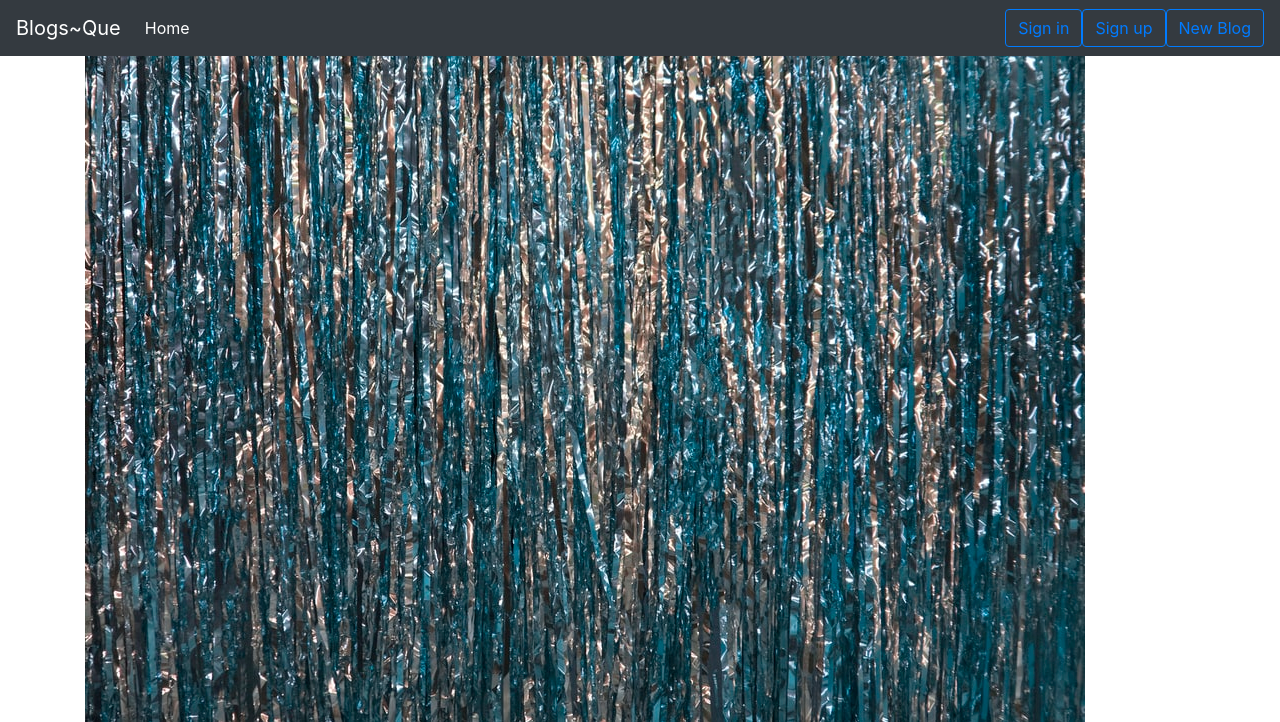
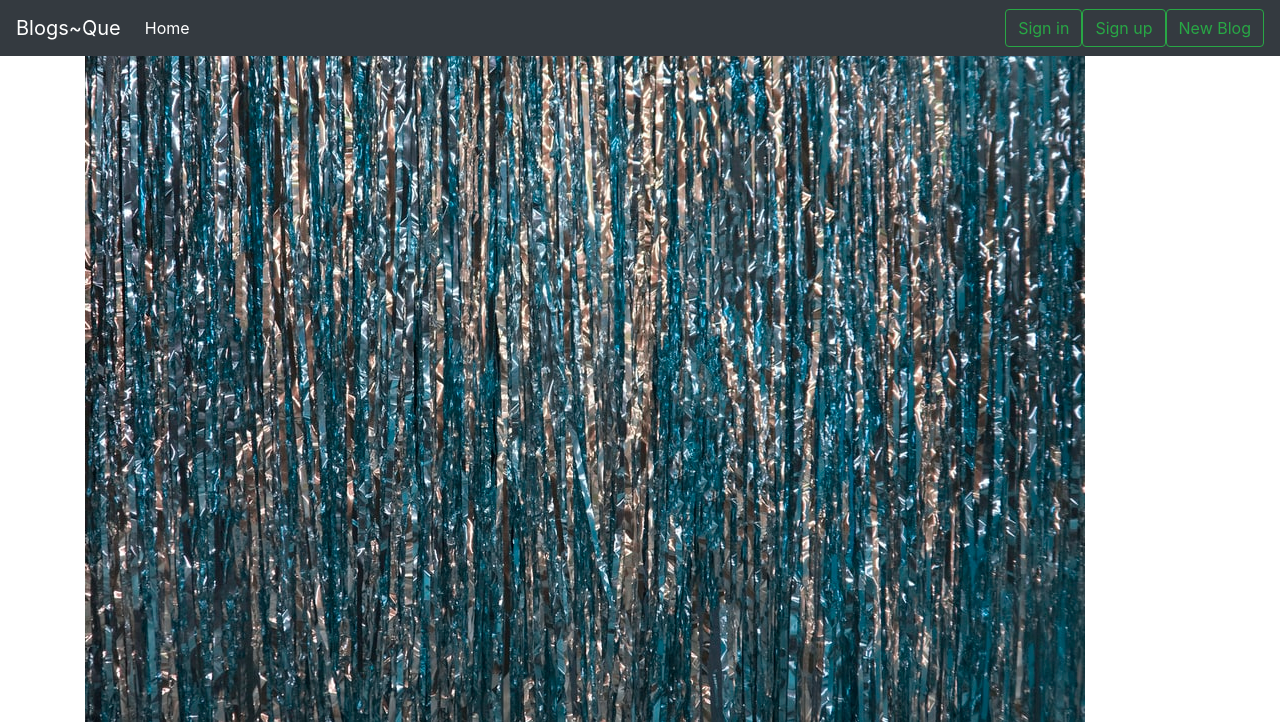
Before and after one commit to sheillanjoroge/Blogs-Que, a Flask app: page /authenticate/login in a window 1280 px wide. Shown: the top 722 px of the page. Run offline with Flask 2, Linux system fonts and the light colour scheme; some libraries are stand-ins or nearby versions; some web fonts are replaced.

Commit message:
change landing page styling

```diff
--- a/app/templates/auth/login.html
+++ b/app/templates/auth/login.html
@@ -2,7 +2,7 @@
 {% import 'bootstrap/wtf.html' as wtf%}
 
 {% block content %}
-<link rel="stylesheet" href="{{url_for('static', filename = 'static/images')}}">
+<link rel="stylesheet" href="{{url_for('static', filename = 'images')}}">
 
 <div class="container">
 <img src="./images/loginbg.jpeg" alt="">
--- a/app/templates/index.html
+++ b/app/templates/index.html
@@ -8,11 +8,11 @@
 <img src="../images/Z.png" alt="logo">
     <div>
         <h1 class="text-center"
-            style="letter-spacing: 5px;font-family: 'Euphoria Script', cursive;color: rgb(19, 56, 3);"><strong>
+            style="letter-spacing: 5px;font-family: 'Euphoria Script', cursive;color: rgb(40, 87, 20);"><strong>
             Blogs-Que</strong></h1>
         <p class="text-center"
             style="color: black;font-style: italic;font-family: 'Times New Roman', Times, serif;">
-            Feel free to Post and leave comments... </p>
+            Feel free to Post and comment... </p>
     </div>
     <div class="col-md-4">
         <blockquote class="blockquote"
--- a/app/templates/navbar.html
+++ b/app/templates/navbar.html
@@ -19,13 +19,13 @@
 
 
         <li class="text-center" style="color:black; font-weight: bolder;">{{current_user.username}}</li>
-        <a class="btn btn-outline-primary my-2 my-sm-0" href="{{url_for('main.profile',uname=current_user.username)}}">Profile</a>
-        <a class="btn btn-outline-primary my-2 my-sm-0" href="{{url_for('main.add_post')}}">New Blog</a>
-        <a class="btn btn-outline-primary my-2 my-sm-0" href="{{url_for('auth.logout')}}">Sign out</a>
+        <a class="btn btn-outline-success my-2 my-sm-0" href="{{url_for('main.profile',uname=current_user.username)}}">Profile</a>
+        <a class="btn btn-outline-success my-2 my-sm-0" href="{{url_for('main.add_post')}}">New Blog</a>
+        <a class="btn btn-outline-success my-2 my-sm-0" href="{{url_for('auth.logout')}}">Sign out</a>
         {% else %}
-        <a class="btn btn-outline-primary my-2 my-sm-0" href="{{url_for('auth.login')}}">Sign in</a>
-        <a class="btn btn-outline-primary my-2 my-sm-0" href="{{url_for('auth.register')}}">Sign up</a>
-        <a class="btn btn-outline-primary my-2 my-sm-0" href="{{url_for('main.add_post')}}">New Blog</a>
+        <a class="btn btn-outline-success my-2 my-sm-0" href="{{url_for('auth.login')}}">Sign in</a>
+        <a class="btn btn-outline-success my-2 my-sm-0" href="{{url_for('auth.register')}}">Sign up</a>
+        <a class="btn btn-outline-success my-2 my-sm-0" href="{{url_for('main.add_post')}}">New Blog</a>
         {%endif%}
 
       </form>
```
